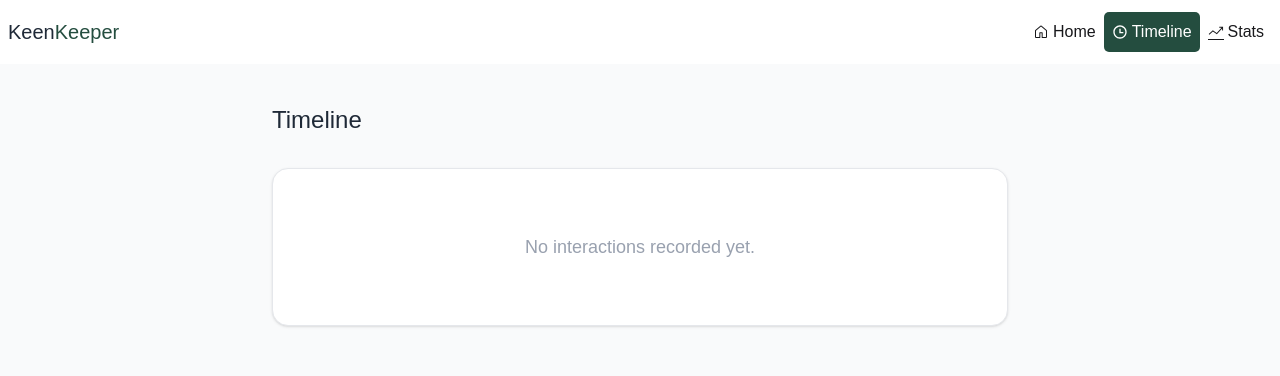
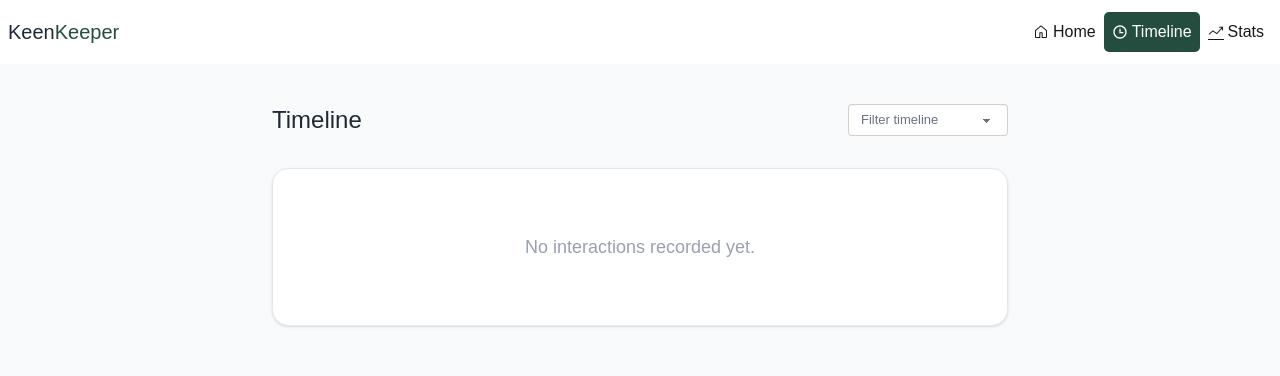
Before and after one commit to Ahmad-Said-2350/B13-A07, a React (Vite) app: page /timeline in a window 1280 px wide. Shown: the top 376 px of the page. Built offline with nearby package versions, Linux system fonts and the light colour scheme.

Commit message:
filtering added in timeline page

```diff
--- a/src/pages/Timeline.jsx
+++ b/src/pages/Timeline.jsx
@@ -1,4 +1,4 @@
-import React, { useContext } from 'react';
+import React, { useContext, useState } from 'react';
 import TimelineContext from '../context/TimelineContext ';
 import { BiPhoneCall } from 'react-icons/bi';
 import { BsFillChatLeftTextFill } from 'react-icons/bs';
@@ -6,6 +6,7 @@ import { IoVideocamOutline } from 'react-icons/io5';
 
 const Timeline = () => {
     const { timeline } = useContext(TimelineContext);
+    const [activeFilter, setActiveFilter] = useState('All');
 
     const iconMap = {
         Call: <BiPhoneCall className="text-gray-600 text-xl" />,
@@ -13,18 +14,37 @@ const Timeline = () => {
         Video: <IoVideocamOutline className="text-gray-600 text-xl" />,
     };
 
+    const filteredTimeline =
+        activeFilter === 'All'
+            ? timeline
+            : timeline.filter(item => item.interactionType === activeFilter);
+
     return (
         <div className="bg-[#F9FAFB] min-h-screen py-10">
             <div className="max-w-3xl mx-auto px-4">
-                <h1 className="text-2xl font-bold text-[#1F2937] mb-8"> Timeline</h1>
 
-                {timeline.length === 0 ? (
+                <div className="flex items-center justify-between mb-8">
+                    <h1 className="text-2xl font-bold text-[#1F2937]">Timeline</h1>
+
+                    <select
+                        value={activeFilter}
+                        onChange={(e) => setActiveFilter(e.target.value)}
+                        className="select select-bordered select-sm text-[13px] text-gray-500 w-40 focus:outline-none"
+                    >
+                        <option value="All">Filter timeline</option>
+                        <option value="Call">Call</option>
+                        <option value="Text">Text</option>
+                        <option value="Video">Video</option>
+                    </select>
+                </div>
+
+                {filteredTimeline.length === 0 ? (
                     <div className="bg-white border border-gray-200 rounded-2xl p-16 text-center shadow-sm">
-            <p className="text-gray-400 text-lg font-medium">No interactions recorded yet.</p>
-             </div>
+                        <p className="text-gray-400 text-lg font-medium">No interactions recorded yet.</p>
+                    </div>
                 ) : (
                     <div className="flex flex-col gap-4">
-                        {timeline.map((item, index) => (
+                        {filteredTimeline.map((item, index) => (
                             <div
                                 key={index}
                                 className="flex items-center gap-5 bg-white p-5 rounded-xl border border-gray-100 shadow-sm hover:shadow-md transition-all duration-300 "
@@ -32,7 +52,6 @@ const Timeline = () => {
                                 <div className="w-12 h-12 flex items-center justify-center bg-gray-50 rounded-full border border-gray-50 shrink-0">
                                     {iconMap[item.interactionType] || iconMap.Meetup}
                                 </div>
-
 
                                 <div className="flex-1">
                                     <div className="flex items-baseline gap-2">
```
